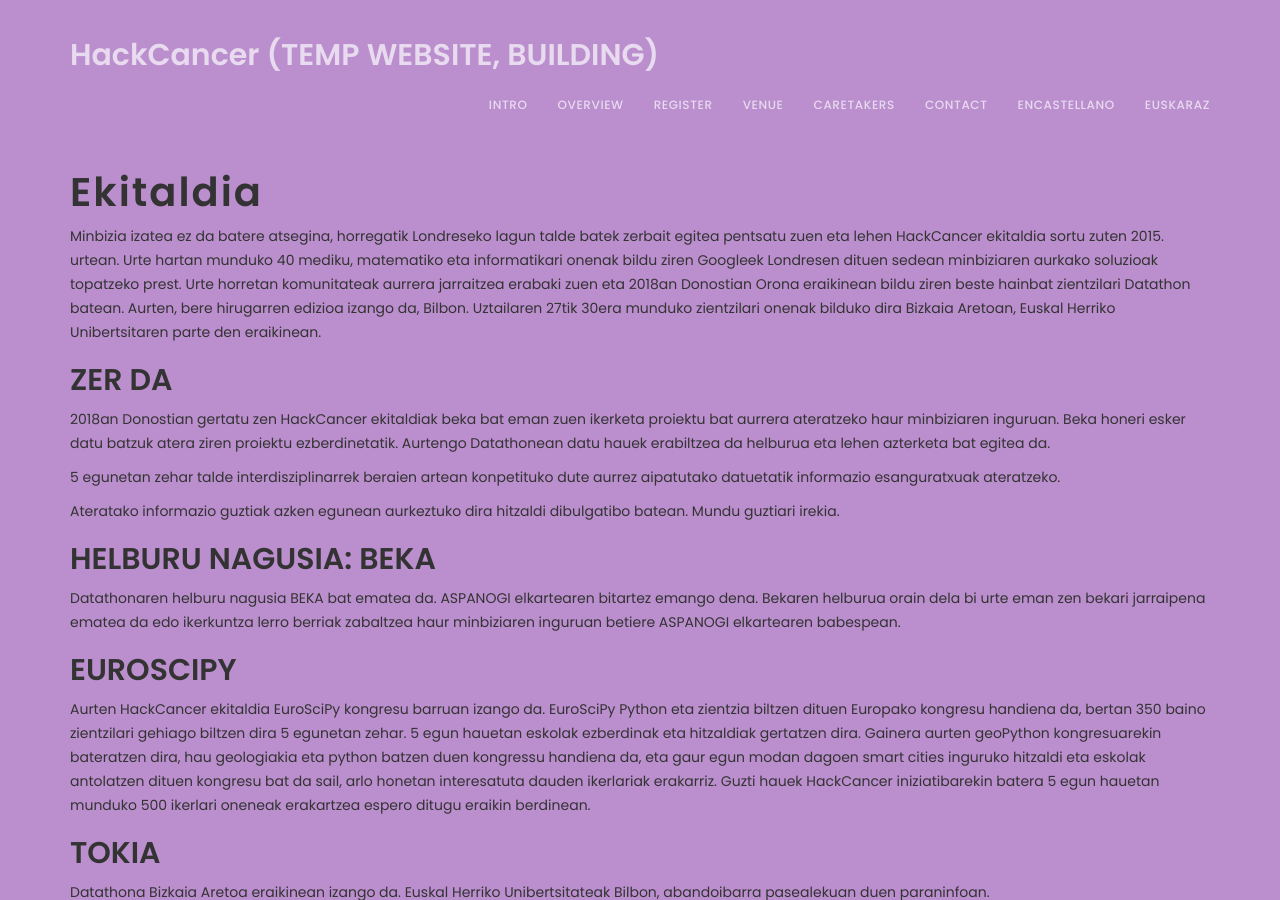
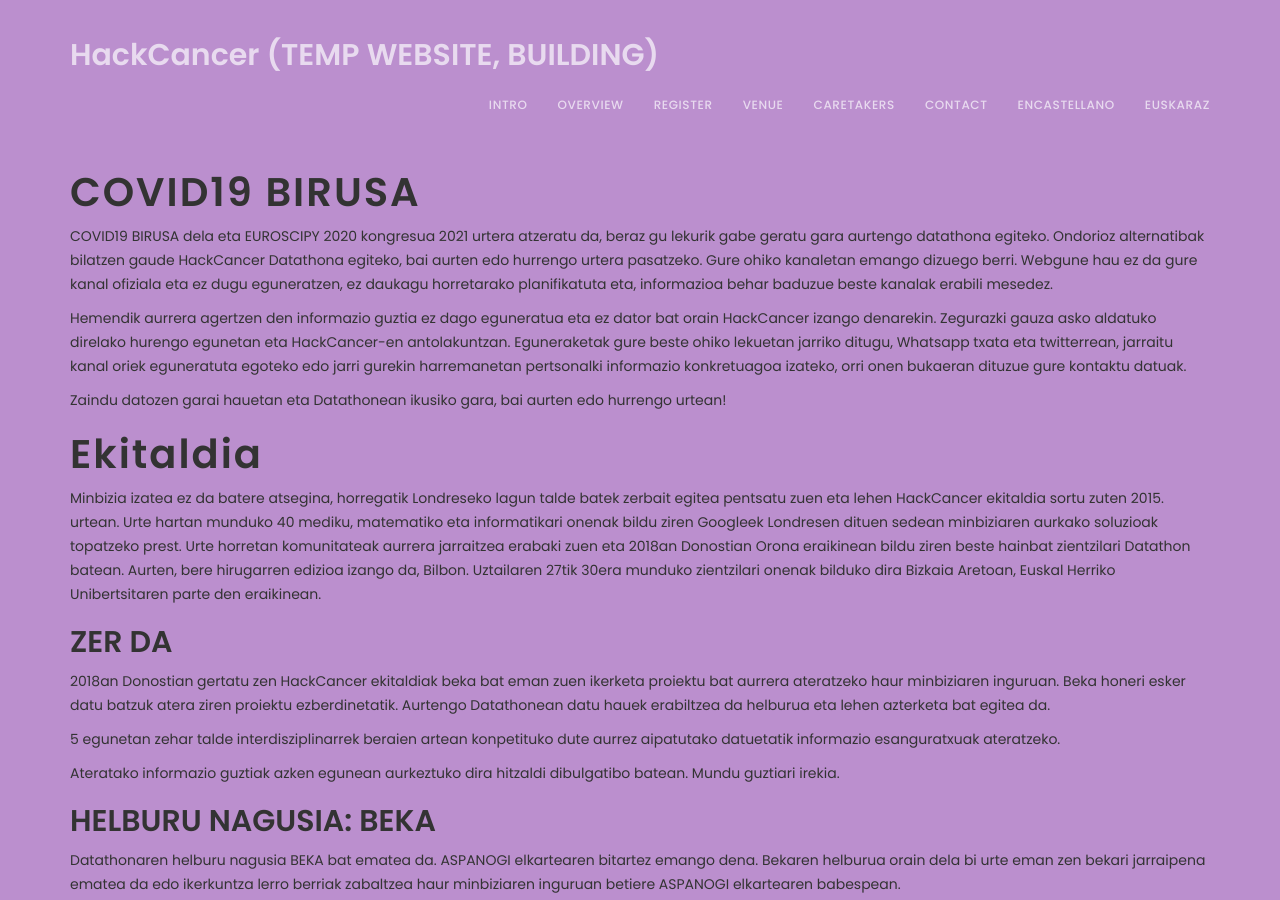
Before and after one commit to HackCancer/site2020, a Jekyll site: the page built from euskaraz.md, in a window 1280 px wide and 900 px high. Built offline with Jekyll 4.4.1, drawn with Linux system fonts in a browser that asks for light colours; our own code applies the rules of GitHub Pages for plain Markdown files.

Commit message:
added covid19 basque and spannish text communication

```diff
--- a/euskaraz.md
+++ b/euskaraz.md
@@ -1,6 +1,13 @@
 ---
 layout: page
 ---
+# COVID19 BIRUSA
+
+COVID19 BIRUSA dela eta EUROSCIPY 2020 kongresua 2021 urtera atzeratu da, beraz gu lekurik gabe geratu gara aurtengo datathona egiteko. Ondorioz alternatibak bilatzen gaude HackCancer Datathona egiteko, bai aurten edo hurrengo urtera pasatzeko. Gure ohiko kanaletan emango dizuego berri. Webgune hau ez da gure kanal ofiziala eta ez dugu eguneratzen, ez daukagu horretarako planifikatuta eta, informazioa behar baduzue beste kanalak erabili mesedez.
+
+Hemendik aurrera agertzen den informazio guztia ez dago eguneratua eta ez dator bat orain HackCancer izango denarekin. Zegurazki gauza asko aldatuko direlako hurengo egunetan eta HackCancer-en antolakuntzan. Eguneraketak gure beste ohiko lekuetan jarriko ditugu, Whatsapp txata eta twitterrean, jarraitu kanal oriek eguneratuta egoteko edo jarri gurekin harremanetan pertsonalki informazio konkretuagoa izateko, orri onen bukaeran dituzue gure kontaktu datuak.
+
+Zaindu datozen garai hauetan eta Datathonean ikusiko gara, bai aurten edo hurrengo urtean!
 
 # Ekitaldia
 
```
Also changed, not shown: encastellano.md (+7 -0 lines).
